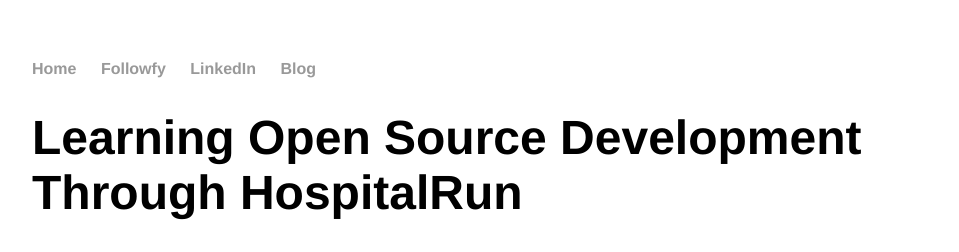
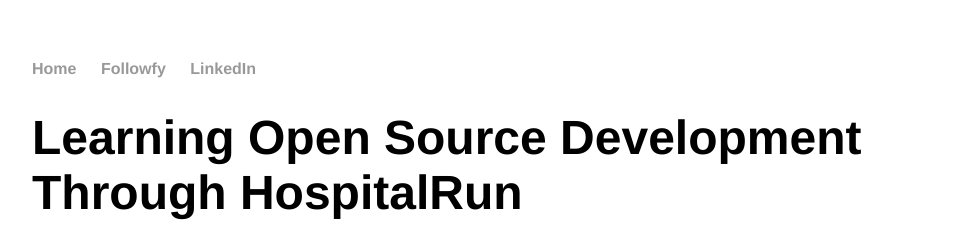
Before and after one commit to vpicone/vpicone.github.io, a Jekyll site: the page built from _posts/2017-03-25-learning-with-hospital-run.md, in a window 1280 px wide. Shown: the top 252 px of the page, without its empty margins (160-1119 px from the left). Built offline with Jekyll 4.4.1, drawn with Linux system fonts in a browser that asks for light colours.

Commit message:
Remove blog temporarily

```diff
--- a/_layouts/default.html
+++ b/_layouts/default.html
@@ -11,7 +11,7 @@
 	        		<li><a href="/">Home</a></li>
 		        	<li><a href="/followfy">Followfy</a></li>
 	        		<li><a href="https://www.linkedin.com/in/vincentpicone/">LinkedIn</a></li>
-	        		<li><a href="/blog">Blog</a></li>
+	        		<!--<li><a href="/blog">Blog</a></li>*/-->
 	    		</ul>
 			</nav>
 			<div class="container">
```
